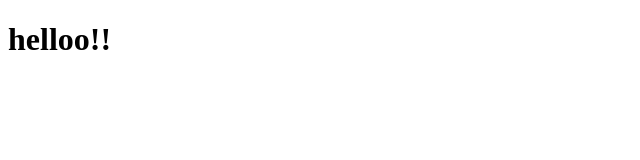
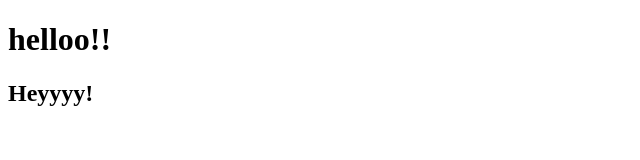
Before and after one commit to chelsi1704/localrepo, a plain HTML site: page 1.html in a window 1280 px wide. Shown: the whole page, without its empty margins (0-640 px from the left). Drawn offline with Linux system fonts and the light colour scheme.

Commit message:
add in new feature

```diff
--- a/1.html
+++ b/1.html
@@ -7,5 +7,6 @@
 </head>
 <body>
     <h1>helloo!!</h1>
+    <h2>Heyyyy!</h2>
 </body>
 </html>
```
